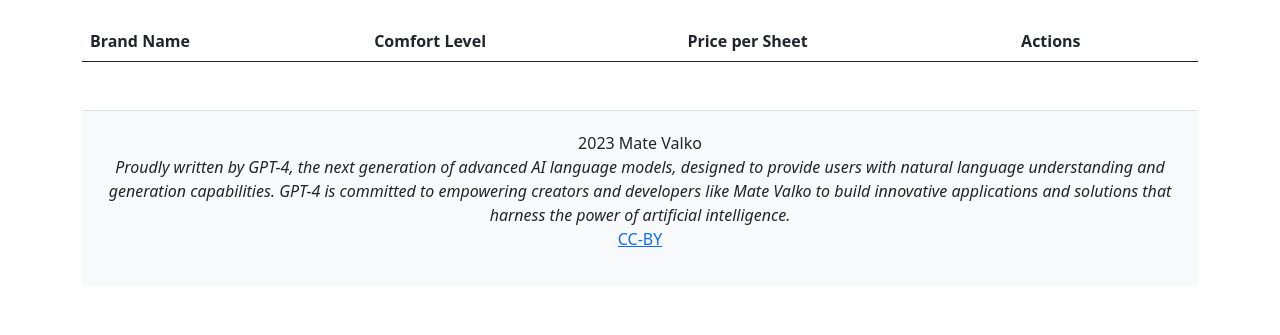
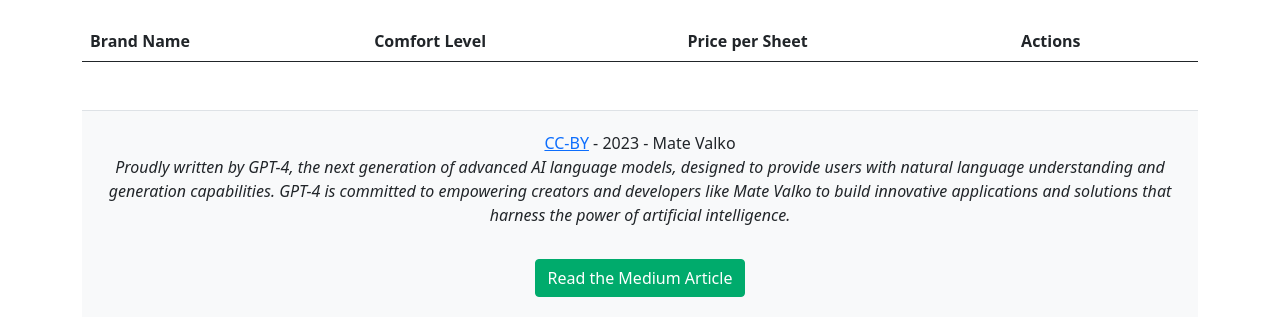
Before and after one commit to vmatt/vmatt.github.io, a plain HTML site: page tp/index.html in a window 1280 px wide. Shown: the part 161-496 px from the top of the page. Drawn offline with nearby package versions, Linux system fonts and the light colour scheme.

Commit message:
added medium button

```diff
--- a/tp/index.html
+++ b/tp/index.html
@@ -25,13 +25,24 @@
             text-align: center;
             border-top: 1px solid #dee2e6;
           }
+          .medium-article-btn {
+            background-color: #00ab6c;
+            border-color: #00ab6c;
+            color: white;
+          }
+
+          .medium-article-btn:hover,
+          .medium-article-btn:focus {
+            background-color: #008c58;
+            border-color: #008c58;
+            color: white;
+          }
     </style>
 </head>
 <body>
   <div class="container">
     <h1 class="mt-5">World's First AI-powered Toilet Paper Calculator</h1>
     <button class="btn btn-primary mt-3" data-bs-toggle="modal" data-bs-target="#addBrandModal">Add brand</button>
-
     <table class="table mt-4">
       <thead>
         <tr>
@@ -45,9 +56,11 @@
       </tbody>
     </table>
 <footer class="mt-5">
-  <p class="text-center">2023 Mate Valko<br>
+
+  <p class="text-center"><a href="https://creativecommons.org/licenses/by/2.0/">CC-BY</a> - 2023 - Mate Valko <br>
   <i>Proudly written by GPT-4, the next generation of advanced AI language models, designed to provide users with natural language understanding and generation capabilities. GPT-4 is committed to empowering creators and developers like Mate Valko to build innovative applications and solutions that harness the power of artificial intelligence.</i>
-    <br><a href="https://creativecommons.org/licenses/by/2.0/">CC-BY</a></p>
+    </p>
+  <button class="btn medium-article-btn mt-3" id="mediumArticleBtn">Read the Medium Article</button>
 </footer>
   </div>
 
@@ -234,7 +247,9 @@
 
       row.remove();
     });
-
+  $('#mediumArticleBtn').on('click', function () {
+    window.open('https://medium.com/@mate.valko/the-challenge-of-identifying-the-optimal-priced-toilet-paper-a-comprehensive-approach-f75caf86511a', '_blank');
+  });
   </script>
 </body>
 </html>
```
